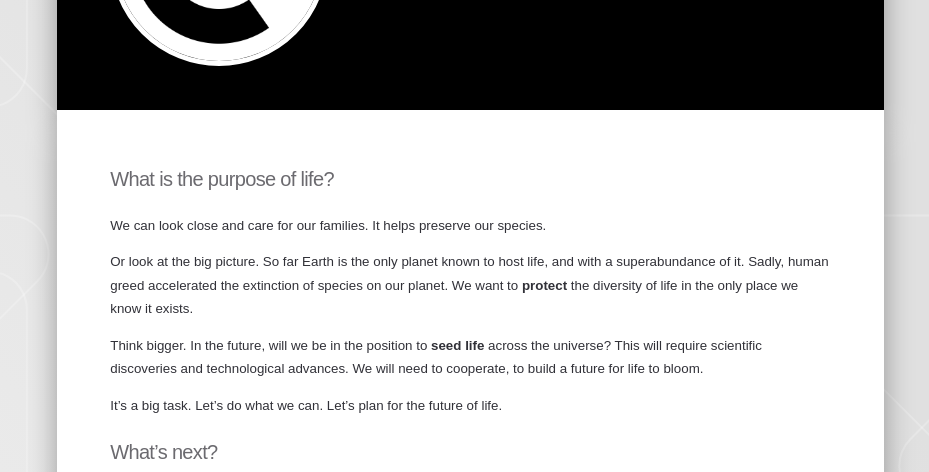
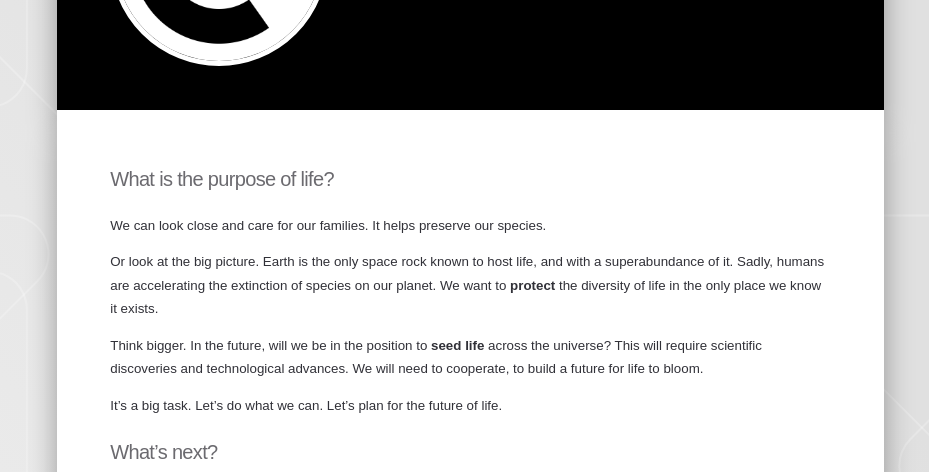
Before and after one commit to lonunjie/lonunjie.org, a plain HTML site: page index.html in a window 1280 px wide. Shown: the part 208-680 px from the top of the page, without its empty margins (170-1099 px from the left). Drawn offline with Linux system fonts and the light colour scheme; a web font is replaced by a local one.

Commit message:
adjust pars

```diff
--- a/index.html
+++ b/index.html
@@ -69,7 +69,7 @@
                 <h2 id="text06" class="text-component instance-6 style-1">What is the purpose of life?</h2>
                 <p id="text07" class="text-component instance-7 style-4">
                   <span class="p">We can look close and care for our families. It helps preserve our species.</span>
-                  <span class="p">Or look at the big picture. So far Earth is the only planet known to host life, and with a superabundance of it. Sadly, human greed accelerated the extinction of species on our planet. We want to <strong>protect</strong> the diversity of life in the only place we know it exists.</span>
+                  <span class="p">Or look at the big picture. Earth is the only space rock known to host life, and with a superabundance of it. Sadly, humans are accelerating the extinction of species on our planet. We want to <strong>protect</strong> the diversity of life in the only place we know it exists.</span>
                   <span class="p">Think bigger. In the future, will we be in the position to <strong>seed life</strong> across the universe? This will require scientific discoveries and technological advances. We will need to cooperate, to build a future for life to bloom.</span>
                   <span class="p">It’s a big task. Let’s do what we can. Let’s plan for the future of life.</span>
                 </p>
```
